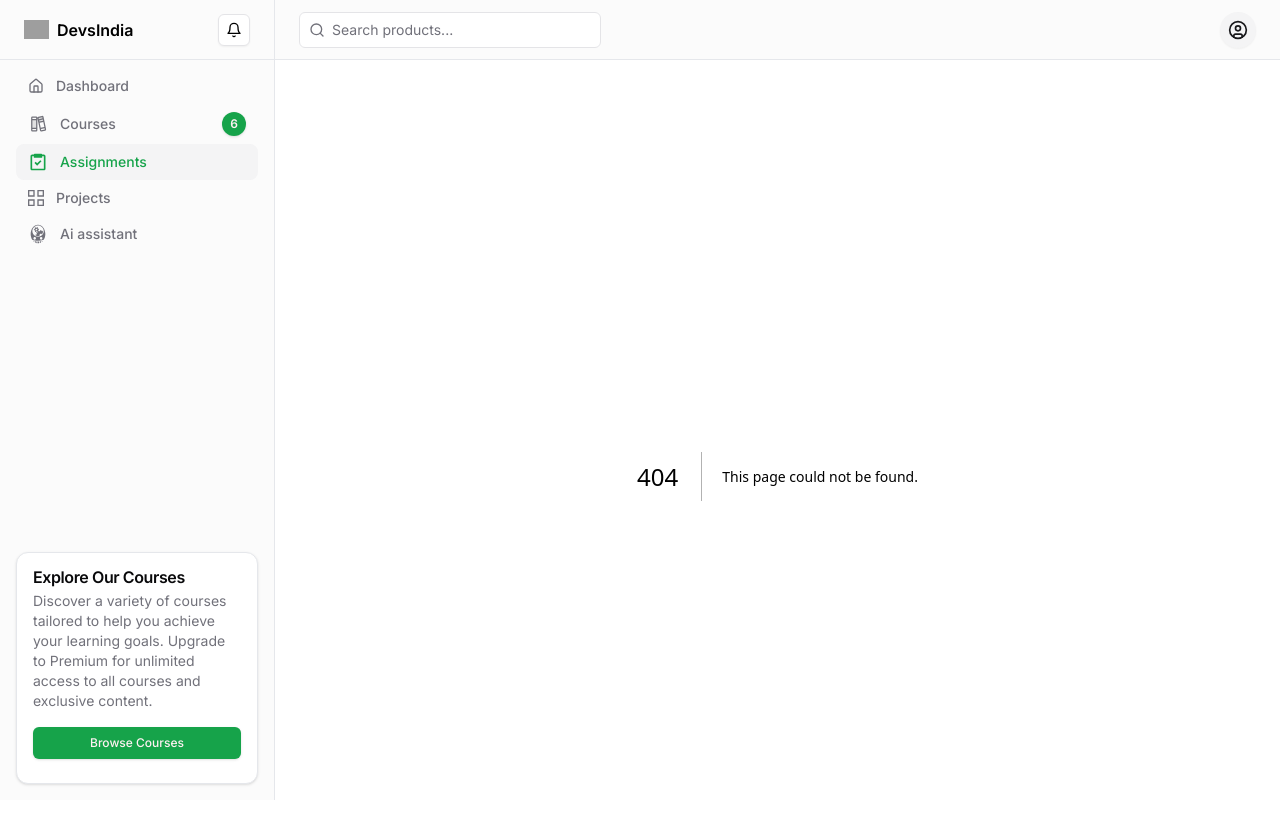
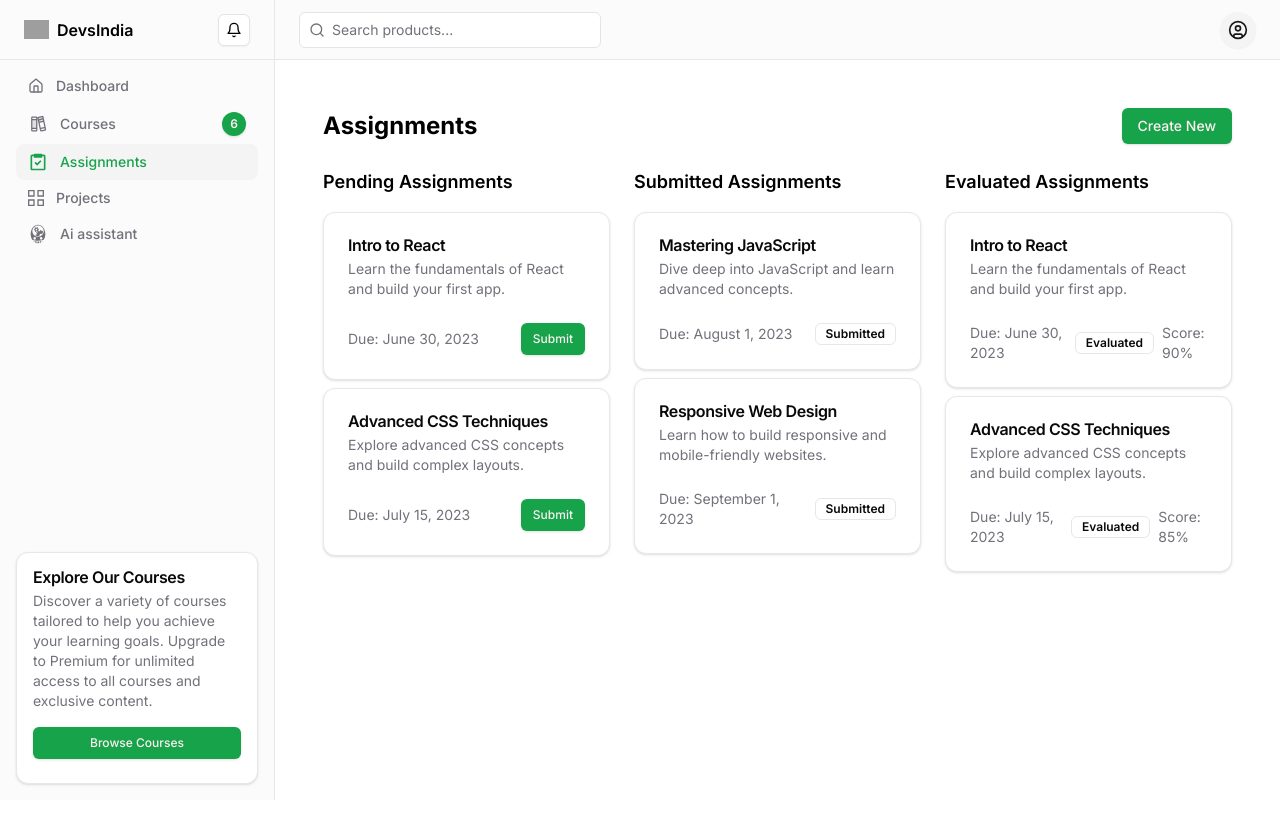
Before and after one commit to BasirKhan418/dropout-prediction, a Next.js app: page /assignment in a window 1280 px wide. Before the commit this address had no page. Shown: the top 824 px of the page. After the commit the page ends 800 px from the top, so only its background shows below. Built offline with nearby package versions, Linux system fonts and the light colour scheme; grey boxes are pictures that could not be loaded.

Commit message:
assignment page added

```diff
--- /dev/null
+++ b/src/app/assignment/page.jsx
@@ -0,0 +1,172 @@
+
+import { Button } from "@/components/ui/button"
+import { Card, CardHeader, CardTitle, CardDescription, CardContent } from "@/components/ui/card"
+import { Dialog, DialogTrigger, DialogContent, DialogHeader, DialogTitle, DialogDescription, DialogFooter } from "@/components/ui/dialog"
+import { Label } from "@/components/ui/label"
+import { Input } from "@/components/ui/input"
+import { Textarea } from "@/components/ui/textarea"
+import { Badge } from "@/components/ui/badge"
+
+export default function Component() {
+  return (
+    <div className="w-full max-w-6xl mx-auto px-4 sm:px-6 lg:px-8 py-8">
+      <div className="flex items-center justify-between mb-6">
+        <h1 className="text-2xl font-bold">Assignments</h1>
+        <Button>Create New</Button>
+      </div>
+      <div className="grid grid-cols-1 sm:grid-cols-2 lg:grid-cols-3 gap-6">
+        <div>
+          <h2 className="text-lg font-semibold mb-4">Pending Assignments</h2>
+          <Card className="my-2">
+            <CardHeader>
+              <CardTitle>Intro to React</CardTitle>
+              <CardDescription>Learn the fundamentals of React and build your first app.</CardDescription>
+            </CardHeader>
+            <CardContent>
+              <div className="flex items-center justify-between">
+                <div className="text-sm text-muted-foreground">Due: June 30, 2023</div>
+                <Dialog>
+                  <DialogTrigger asChild>
+                    <Button size="sm">Submit</Button>
+                  </DialogTrigger>
+                  <DialogContent className="sm:max-w-[425px]">
+                    <DialogHeader>
+                      <DialogTitle>Submit Assignment</DialogTitle>
+                      <DialogDescription>Upload your assignment files and click submit.</DialogDescription>
+                    </DialogHeader>
+                    <div className="grid gap-4 py-4">
+                      <div className="grid items-center grid-cols-4 gap-4">
+                        <Label htmlFor="file" className="text-right">
+                          File
+                        </Label>
+                        <Input id="file" type="file" className="col-span-3" />
+                      </div>
+                      <div className="grid items-center grid-cols-4 gap-4">
+                        <Label htmlFor="notes" className="text-right">
+                          Notes
+                        </Label>
+                        <Textarea
+                          id="notes"
+                          rows={3}
+                          className="col-span-3"
+                          placeholder="Add any additional notes..."
+                        />
+                      </div>
+                    </div>
+                    <DialogFooter>
+                      <Button type="submit">Submit</Button>
+                    </DialogFooter>
+                  </DialogContent>
+                </Dialog>
+              </div>
+            </CardContent>
+          </Card>
+          <Card className="my-2">
+            <CardHeader>
+              <CardTitle>Advanced CSS Techniques</CardTitle>
+              <CardDescription>Explore advanced CSS concepts and build complex layouts.</CardDescription>
+            </CardHeader>
+            <CardContent>
+              <div className="flex items-center justify-between">
+                <div className="text-sm text-muted-foreground">Due: July 15, 2023</div>
+                <Dialog>
+                  <DialogTrigger asChild>
+                    <Button size="sm">Submit</Button>
+                  </DialogTrigger>
+                  <DialogContent className="sm:max-w-[425px]">
+                    <DialogHeader>
+                      <DialogTitle>Submit Assignment</DialogTitle>
+                      <DialogDescription>Upload your assignment files and click submit.</DialogDescription>
+                    </DialogHeader>
+                    <div className="grid gap-4 py-4">
+                      <div className="grid items-center grid-cols-4 gap-4">
+                        <Label htmlFor="file" className="text-right">
+                          File
+                        </Label>
+                        <Input id="file" type="file" className="col-span-3" />
+                      </div>
+                      <div className="grid items-center grid-cols-4 gap-4">
+                        <Label htmlFor="notes" className="text-right">
+                          Notes
+                        </Label>
+                        <Textarea
+                          id="notes"
+                          rows={3}
+                          className="col-span-3"
+                          placeholder="Add any additional notes..."
+                        />
+                      </div>
+                    </div>
+                    <DialogFooter>
+                      <Button type="submit">Submit</Button>
+                    </DialogFooter>
+                  </DialogContent>
+                </Dialog>
+              </div>
+            </CardContent>
+          </Card>
+        </div>
+        <div>
+          <h2 className="text-lg font-semibold mb-4">Submitted Assignments</h2>
+          <Card className="my-2">
+            <CardHeader>
+              <CardTitle>Mastering JavaScript</CardTitle>
+              <CardDescription>Dive deep into JavaScript and learn advanced concepts.</CardDescription>
+            </CardHeader>
+            <CardContent>
+              <div className="flex items-center justify-between">
+                <div className="text-sm text-muted-foreground">Due: August 1, 2023</div>
+                <Badge variant="success">Submitted</Badge>
+              </div>
+            </CardContent>
+          </Card>
+          <Card className="my-2">
+            <CardHeader>
+              <CardTitle>Responsive Web Design</CardTitle>
+              <CardDescription>Learn how to build responsive and mobile-friendly websites.</CardDescription>
+            </CardHeader>
+            <CardContent>
+              <div className="flex items-center justify-between">
+                <div className="text-sm text-muted-foreground">Due: September 1, 2023</div>
+                <Badge variant="success">Submitted</Badge>
+              </div>
+            </CardContent>
+          </Card>
+        </div>
+        <div>
+          <h2 className="text-lg font-semibold mb-4">Evaluated Assignments</h2>
+          <Card className="my-2">
+            <CardHeader>
+              <CardTitle>Intro to React</CardTitle>
+              <CardDescription>Learn the fundamentals of React and build your first app.</CardDescription>
+            </CardHeader>
+            <CardContent>
+              <div className="flex items-center justify-between">
+                <div className="text-sm text-muted-foreground">Due: June 30, 2023</div>
+                <div className="flex items-center gap-2">
+                  <Badge variant="success">Evaluated</Badge>
+                  <div className="text-sm text-muted-foreground">Score: 90%</div>
+                </div>
+              </div>
+            </CardContent>
+          </Card>
+          <Card>
+            <CardHeader>
+              <CardTitle>Advanced CSS Techniques</CardTitle>
+              <CardDescription>Explore advanced CSS concepts and build complex layouts.</CardDescription>
+            </CardHeader>
+            <CardContent>
+              <div className="flex items-center justify-between">
+                <div className="text-sm text-muted-foreground">Due: July 15, 2023</div>
+                <div className="flex items-center gap-2">
+                  <Badge variant="success">Evaluated</Badge>
+                  <div className="text-sm text-muted-foreground">Score: 85%</div>
+                </div>
+              </div>
+            </CardContent>
+          </Card>
+        </div>
+      </div>
+    </div>
+  )
+}
--- /dev/null
+++ b/src/components/ui/textarea.jsx
@@ -0,0 +1,18 @@
+import * as React from "react"
+
+import { cn } from "@/lib/utils"
+
+const Textarea = React.forwardRef(({ className, ...props }, ref) => {
+  return (
+    (<textarea
+      className={cn(
+        "flex min-h-[60px] w-full rounded-md border border-input bg-transparent px-3 py-2 text-sm shadow-sm placeholder:text-muted-foreground focus-visible:outline-none focus-visible:ring-1 focus-visible:ring-ring disabled:cursor-not-allowed disabled:opacity-50",
+        className
+      )}
+      ref={ref}
+      {...props} />)
+  );
+})
+Textarea.displayName = "Textarea"
+
+export { Textarea }
```
